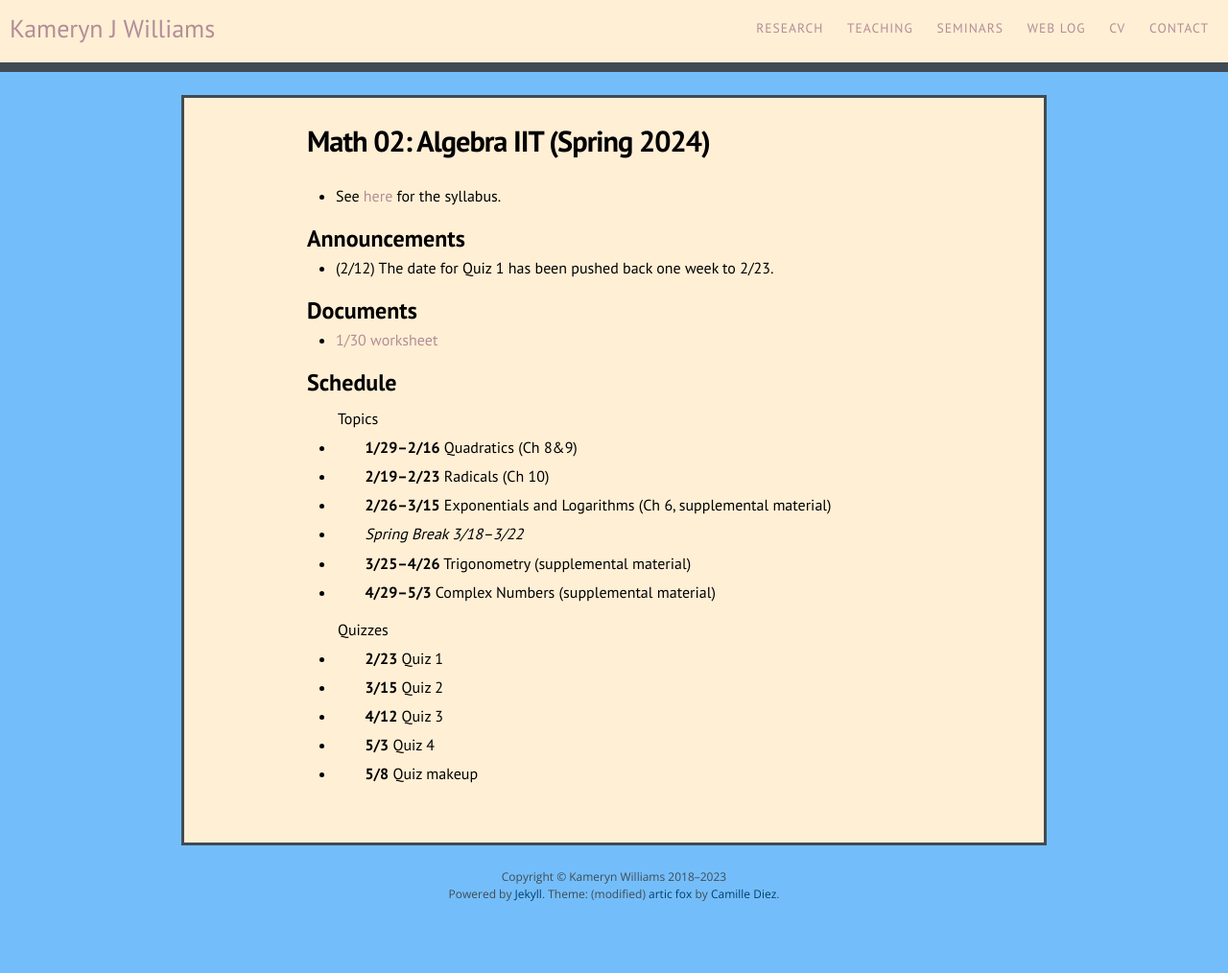
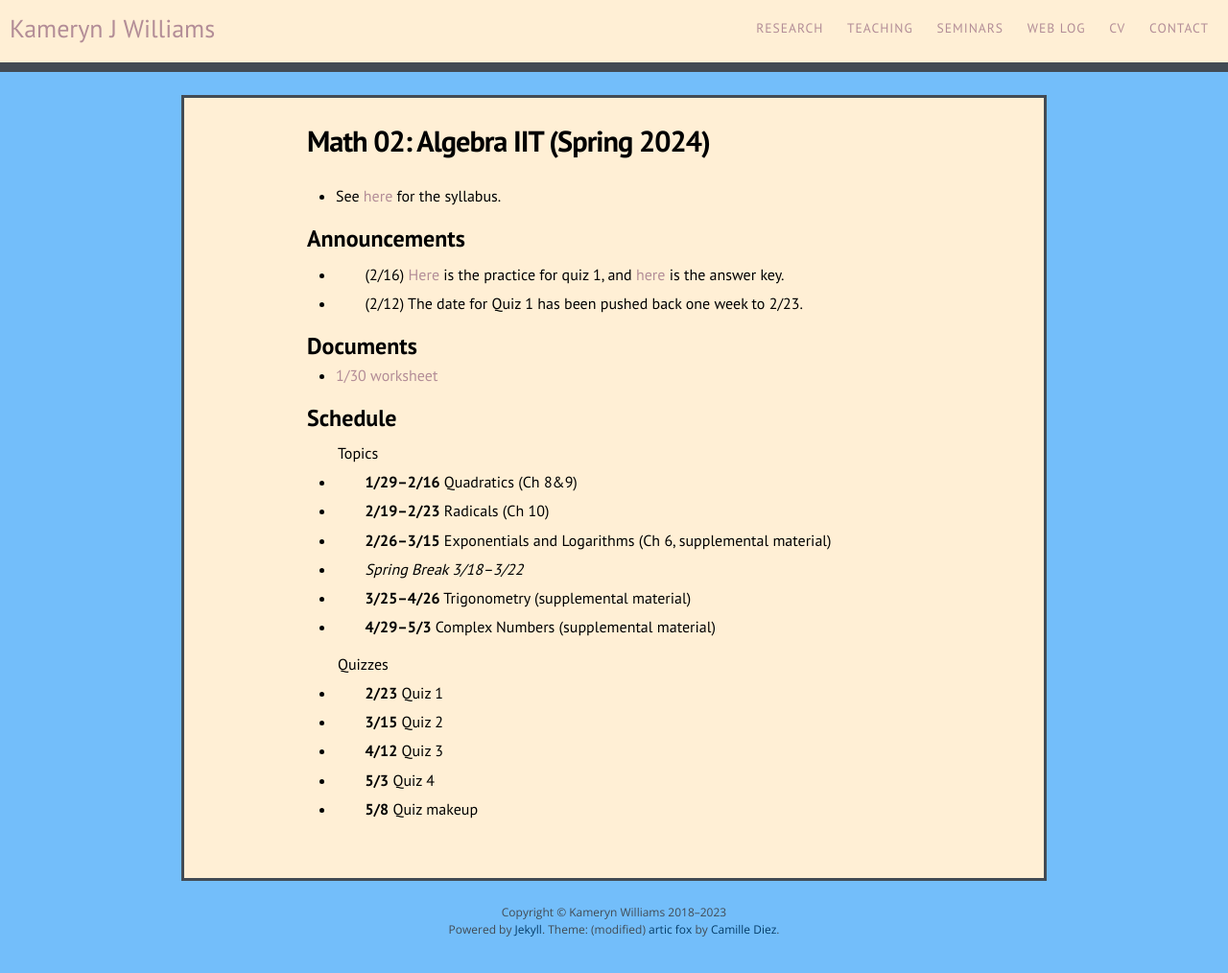
Before and after one commit to kamerynjw/kamerynjw.github.io, a Jekyll site: the page built from teaching/2024/math02.md, in a window 1280 px wide. Shown: the whole page at 96% size. Built offline with Jekyll 4.4.1, drawn with Linux system fonts in a browser that asks for light colours; nearby versions of some CDN libraries; before the commit the page ends 977 px from its top, so only the background shows below that.

Commit message:
added pratice quiz for 02

```diff
--- a/teaching/2024/math02.md
+++ b/teaching/2024/math02.md
@@ -9,6 +9,8 @@ permalink: /teaching/2024/math02/
 
 Announcements
 -------------
+
+* (2/16) [Here]({{ page.url }}pq1.pdf) is the practice for quiz 1, and [here]({{ page.url }}pq1-answers.pdf) is the answer key.
 
 * (2/12) The date for Quiz 1 has been pushed back one week to 2/23.
 
```
Also changed, not shown: 2 other files.
